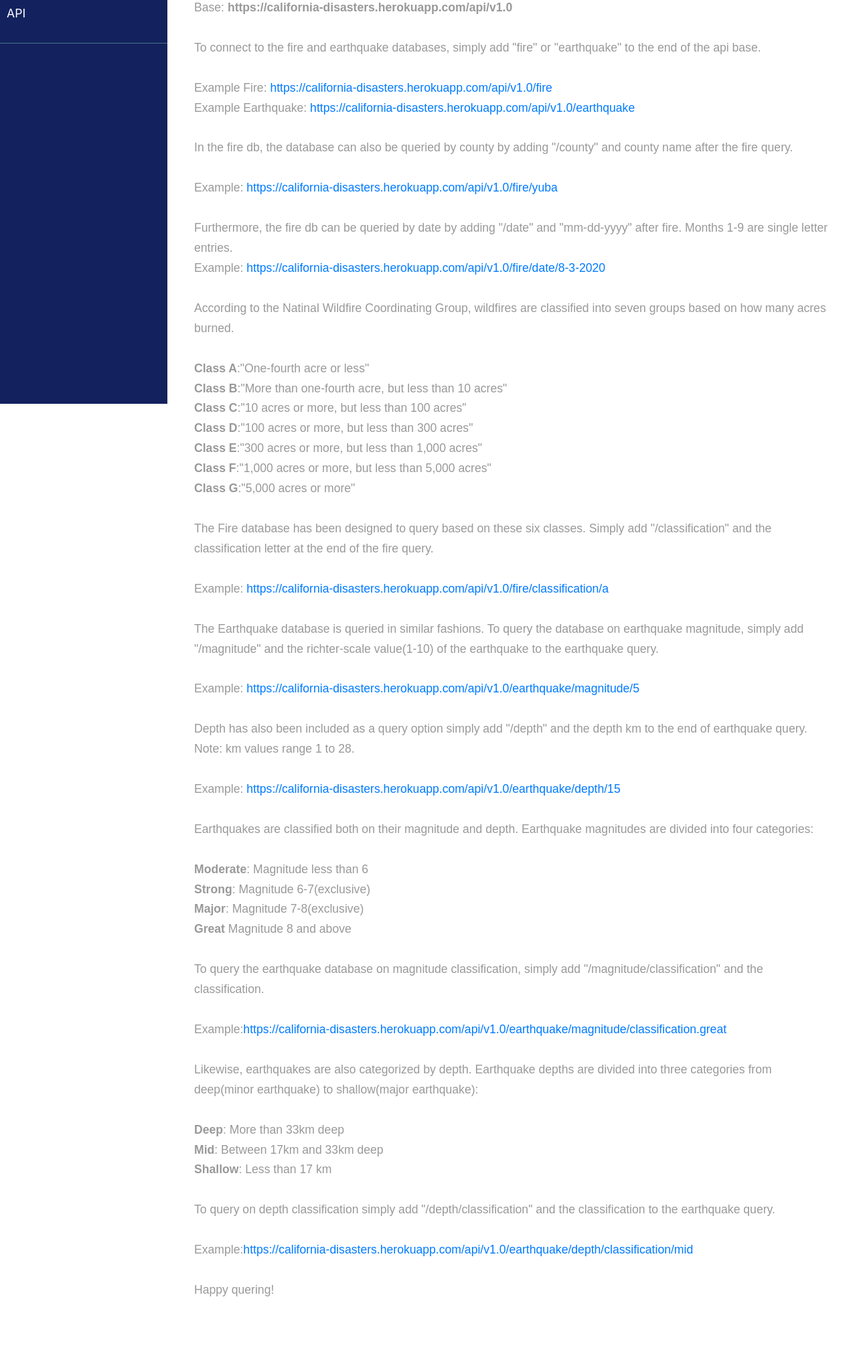
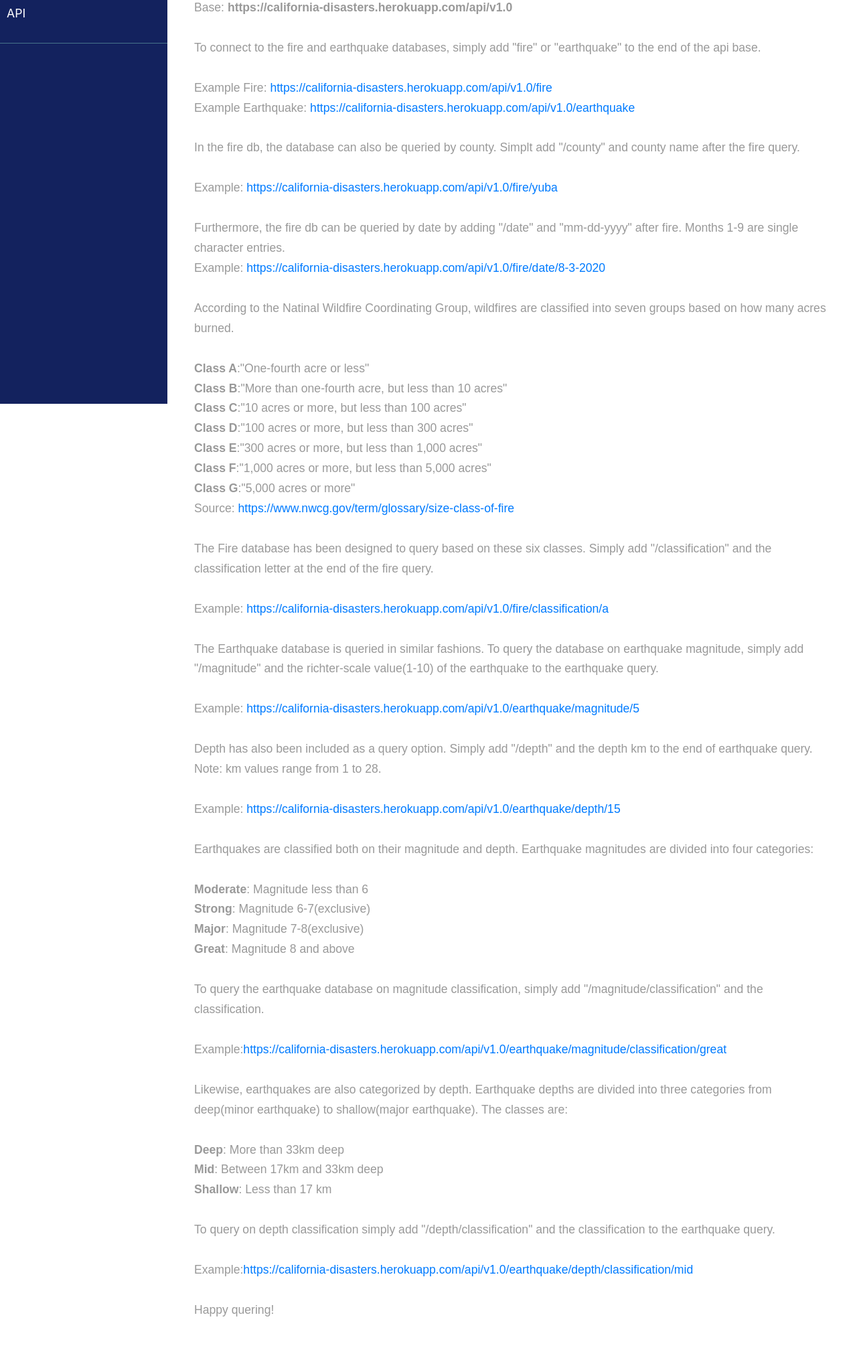
Before and after one commit to kehull/Project-2, a Flask app: page /api-documentation in a window 1280 px wide. Shown: the part 197-2225 px from the top of the page at 67% size. Before the commit the page ends 2133 px from the top, so only its background shows below. Run offline with Flask 2, Linux system fonts and the light colour scheme; parts of the project's set-up code (start-up, migrations or seed data) failed here and were passed over; some libraries are stand-ins or nearby versions.

Commit message:
Update api.html

```diff
--- a/templates/api.html
+++ b/templates/api.html
@@ -54,9 +54,9 @@
                 To connect to the fire and earthquake databases, simply add "fire" or "earthquake" to the end of the api base.<br><br>
                 Example Fire: <a href="https://california-disasters.herokuapp.com/api/v1.0/fire">https://california-disasters.herokuapp.com/api/v1.0/fire</a><br>
                 Example Earthquake: <a href="https://california-disasters.herokuapp.com/api/v1.0/earthquake">https://california-disasters.herokuapp.com/api/v1.0/earthquake</a><br><br>
-                In the fire db, the database can also be queried by county by adding "/county" and county name after the fire query.<br><br>
+                In the fire db, the database can also be queried by county. Simplt add "/county" and county name after the fire query.<br><br>
                 Example: <a href="https://california-disasters.herokuapp.com/api/v1.0/fire/county/yuba">https://california-disasters.herokuapp.com/api/v1.0/fire/yuba</a><br><br>
-                Furthermore, the fire db can be queried by date by adding "/date" and "mm-dd-yyyy" after fire. Months 1-9 are single letter entries. <br>
+                Furthermore, the fire db can be queried by date by adding "/date" and "mm-dd-yyyy" after fire. Months 1-9 are single character entries. <br>
                 Example: <a href="https://california-disasters.herokuapp.com/api/v1.0/fire/date/8-3-2020">https://california-disasters.herokuapp.com/api/v1.0/fire/date/8-3-2020</a><br><br>
                 According to the Natinal Wildfire Coordinating Group, wildfires are classified into seven groups based on how many acres burned.<br><br>
                 <strong>Class A</strong>:"One-fourth acre or less" <br>
@@ -65,21 +65,22 @@
                 <strong>Class D</strong>:"100 acres or more, but less than 300 acres" <br>
                 <strong>Class E</strong>:"300 acres or more, but less than 1,000 acres" <br>
                 <strong>Class F</strong>:"1,000 acres or more, but less than 5,000 acres" <br>
-                <strong>Class G</strong>:"5,000 acres or more" <br> <br>
+                <strong>Class G</strong>:"5,000 acres or more" <br>
+                Source: <a href="https://www.nwcg.gov/term/glossary/size-class-of-fire">https://www.nwcg.gov/term/glossary/size-class-of-fire</a><br><br>
                 The Fire database has been designed to query based on these six classes. Simply add "/classification" and the classification letter at the end of the fire query.<br><br>
                 Example: <a href="https://california-disasters.herokuapp.com/api/v1.0/fire/classification/g">https://california-disasters.herokuapp.com/api/v1.0/fire/classification/a</a><br><br>
                 The Earthquake database is queried in similar fashions. To query the database on earthquake magnitude, simply add "/magnitude" and the richter-scale value(1-10) of the earthquake to the earthquake query.<br><br>
                 Example: <a href="https://california-disasters.herokuapp.com/api/v1.0/earthquake/magnitude/5">https://california-disasters.herokuapp.com/api/v1.0/earthquake/magnitude/5</a><br><br>
-                Depth has also been included as a query option simply add "/depth" and the depth km to the end of earthquake query. Note: km values range 1 to 28.<br><br>
+                Depth has also been included as a query option. Simply add "/depth" and the depth km to the end of earthquake query. Note: km values range from 1 to 28.<br><br>
                 Example: <a href="https://california-disasters.herokuapp.com/api/v1.0/earthquake/depth/15">https://california-disasters.herokuapp.com/api/v1.0/earthquake/depth/15</a><br><br>
                 Earthquakes are classified both on their magnitude and depth. Earthquake magnitudes are divided into four categories:<br><br>
                 <strong>Moderate</strong>: Magnitude less than 6<br>
                 <strong>Strong</strong>: Magnitude 6-7(exclusive)<br>
                 <strong>Major</strong>: Magnitude 7-8(exclusive)<br>
-                <strong>Great</strong> Magnitude 8 and above<br><br>
+                <strong>Great</strong>: Magnitude 8 and above<br><br>
                 To query the earthquake database on magnitude classification, simply add "/magnitude/classification" and the classification.<br><br>
-                Example:<a href="https://california-disasters.herokuapp.com/api/v1.0/earthquake/magnitude/classification/great">https://california-disasters.herokuapp.com/api/v1.0/earthquake/magnitude/classification.great</a><br><br>
-                Likewise, earthquakes are also categorized by depth. Earthquake depths are divided into three categories from deep(minor earthquake) to shallow(major earthquake):<br><br>
+                Example:<a href="https://california-disasters.herokuapp.com/api/v1.0/earthquake/magnitude/classification/great">https://california-disasters.herokuapp.com/api/v1.0/earthquake/magnitude/classification/great</a><br><br>
+                Likewise, earthquakes are also categorized by depth. Earthquake depths are divided into three categories from deep(minor earthquake) to shallow(major earthquake). The classes are:<br><br>
                 <strong>Deep</strong>: More than 33km deep<br>
                 <strong>Mid</strong>: Between 17km and 33km deep<br>
                 <strong>Shallow</strong>: Less than 17 km<br><br>
@@ -120,23 +121,6 @@
         src="https://cdnjs.cloudflare.com/ajax/libs/malihu-custom-scrollbar-plugin/3.1.5/jquery.mCustomScrollbar.concat.min.js"></script>
 
 
-
-
-    <!-- Sidebar Formatting -->
-    <script type="text/javascript">
-        $(document).ready(function () {
-            $("#sidebar").mCustomScrollbar({
-                theme: "minimal"
-            });
-
-            $('#sidebarCollapse').on('click', function () {
-                $('#sidebar, #content').toggleClass('active');
-                $('.collapse.in').toggleClass('in');
-                $('a[aria-expanded=true]').attr('aria-expanded', 'false');
-            });
-        });
-    </script>
-
 </body>
 
 </html>
```
